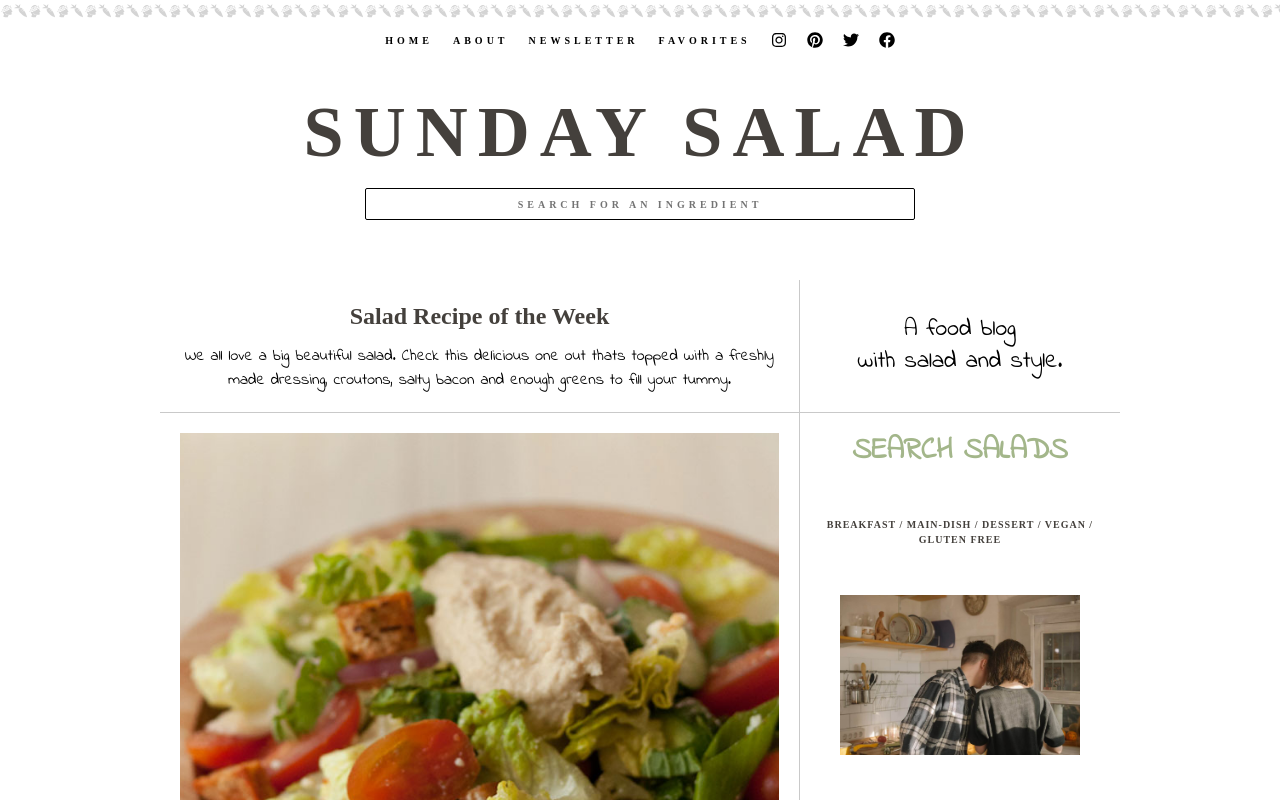
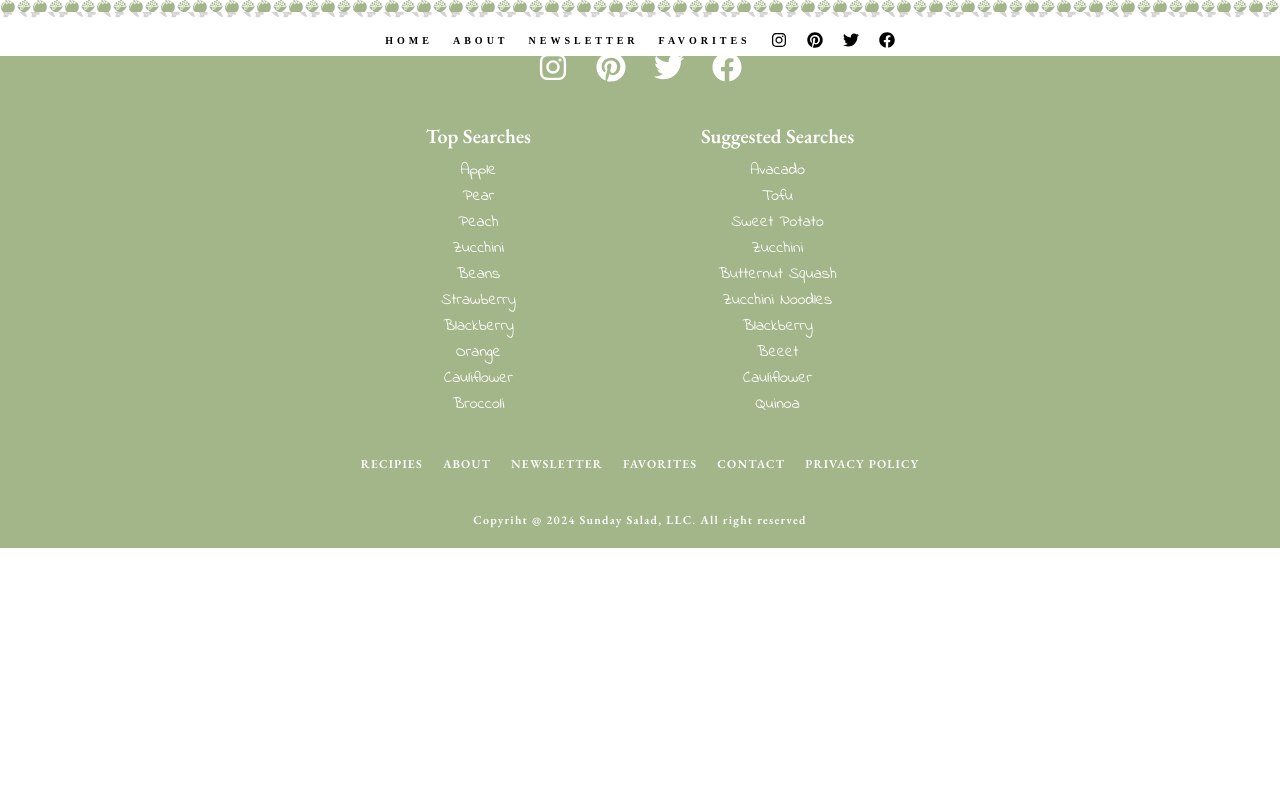
Before and after one commit to lgrinders/RecipieApp, a React (Vite) app: page / in a window 1280 px wide. Shown: the top 800 px of the page. Built offline with nearby package versions, Linux system fonts and the light colour scheme; a web font is replaced by a local one.

Commit message:
update: home url

```diff
--- a/src/App.jsx
+++ b/src/App.jsx
@@ -10,7 +10,7 @@ export default function App() {
     <>
       <NavBar />
       <Routes>
-        <Route path="/" element={<Home />} />
+        <Route path="/https://lgrinders.github.io/RecipeApp-Sunday-Salad/" element={<Home />} />
         <Route path="/favorites" element={<Favorites />} />
         <Route path="/recipe-item/:id" element={<Details />} />
       </Routes>
```
